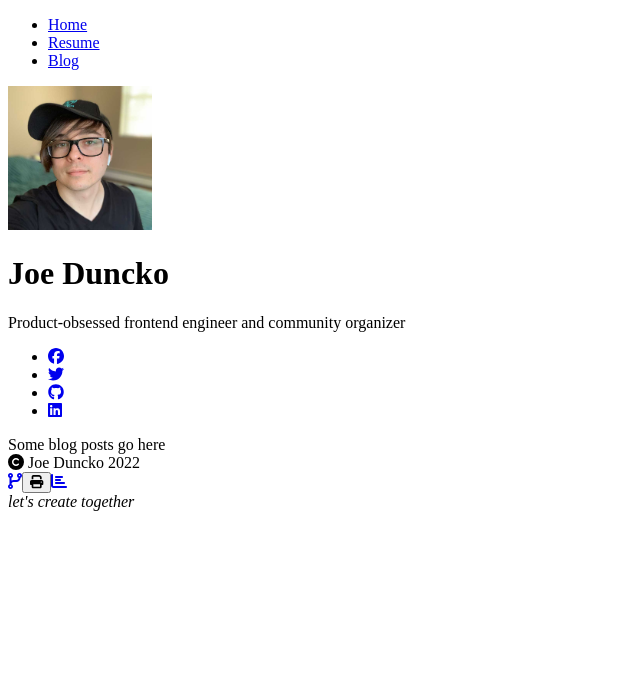
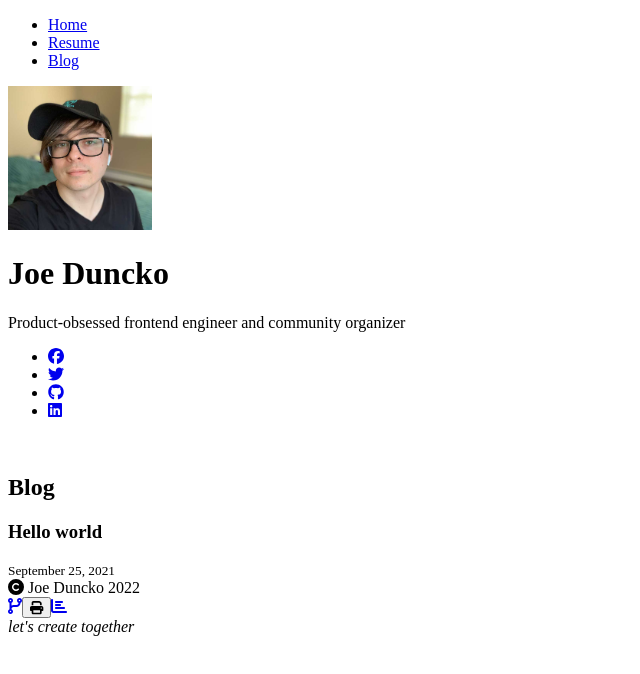
Before and after one commit to JoeDuncko/JoeDuncko.com, a Next.js app: page / in a window 1280 px wide. Shown: the top 674 px of the page, without its empty margins (0-640 px from the left). Built offline with nearby package versions, Linux system fonts and the light colour scheme.

Commit message:
Push blog posts to bottom of home page

```diff
--- a/components/layout.tsx
+++ b/components/layout.tsx
@@ -21,7 +21,7 @@ export default function Layout({ children }: { children: React.ReactNode }) {
 
       <Header />
 
-      <main className="flex-grow">{children}</main>
+      <main className="flex-grow flex flex-col">{children}</main>
 
       <Footer />
     </div>
--- a/pages/blog/index.tsx
+++ b/pages/blog/index.tsx
@@ -17,7 +17,8 @@ export default function Blog({ allPosts }: Props) {
       </Head>
 
       <section>
-        <h2>Blog</h2>
+        <h1>Blog</h1>
+
         <ul>
           {allPosts.map(({ slug, date, title }) => (
             <li key={slug}>
--- a/pages/index.tsx
+++ b/pages/index.tsx
@@ -1,18 +1,28 @@
 import { FontAwesomeIcon } from "@fortawesome/react-fontawesome";
 import Head from "next/head";
+import Link from "next/link";
 import React from "react";
+import Date from "../components/date";
 import Layout from "../components/layout";
 import { siteTitle } from "../constants";
 import { socials } from "../data/socials";
+import { getAllPosts } from "../lib/api";
+import Post from "../types/post";
+import markdownStyles from "./blog/markdown-styles.module.css";
 
-export default function Home() {
+type Props = {
+  allPosts: Post[];
+};
+
+export default function Home({ allPosts }: Props) {
   return (
     <Layout>
       <Head>
         <title>{siteTitle}</title>
       </Head>
 
-      <section>
+      <div className="flex flex-col flex-grow">
+        <section className="flex-grow">
           <ul className="flex flex-row items-center text-center gap-8 justify-center text-4xl mb-4">
             {socials.map((social) => (
               <li key={social.name}>
@@ -28,7 +38,46 @@ export default function Home() {
           </ul>
         </section>
 
-      <section>Some blog posts go here</section>
+        <section className="mb-8">
+          <br />
+
+          <h2>Blog</h2>
+
+          <div>
+            {allPosts.map(({ slug, date, title, content }) => (
+              <div key={slug}>
+                <div>
+                  <Link href={`/blog/${slug}`}>
+                    <h3>{title}</h3>
+                  </Link>
+                  <small>
+                    <Date dateString={date} />
+                  </small>
+                </div>
+                <div
+                  className={markdownStyles["markdown"]}
+                  dangerouslySetInnerHTML={{ __html: content }}
+                />
+              </div>
+            ))}
+          </div>
+        </section>
+      </div>
     </Layout>
   );
 }
+
+export const getStaticProps = async () => {
+  const allPosts = getAllPosts([
+    "title",
+    "date",
+    "slug",
+    "author",
+    "coverImage",
+    "excerpt",
+  ]);
+
+  return {
+    props: { allPosts },
+  };
+};
```
Lines whose indentation alone changed are shown as unchanged.
